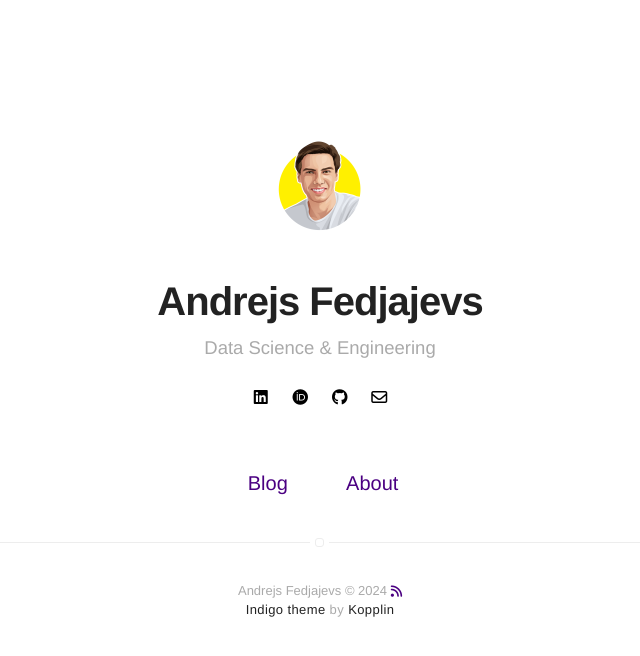
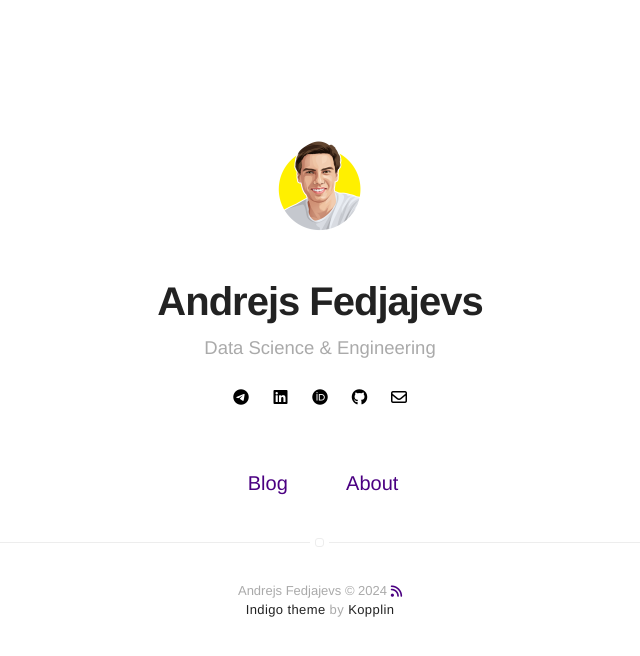
Before and after one commit to fluentnumbers/fluentnumbers.github.io, a Jekyll site: the page built from index.html, in a window 1280 px wide. Shown: the top 656 px of the page, without its empty margins (320-960 px from the left). Built offline with Jekyll 4.4.1, drawn with Linux system fonts in a browser that asks for light colours; nearby versions of some CDN libraries.

Commit message:
adding TG link

```diff
--- a/_config.yml
+++ b/_config.yml
@@ -4,7 +4,6 @@ bio: Data Science & Engineering
 
 # twitter summary info
 description: do you also like when numbers have value?
-
 
 # if it's an external image, update below for true
 # better with square images
@@ -41,6 +40,7 @@ disqus:
 linkedin: fedjajevs
 orcid: 0000-0002-3047-9329
 github: fluentnumbers
+telegram: fluentnumbers
 email: andrejs.fedjajevs@outlook.com
 
 authors:
@@ -114,11 +114,4 @@ compress_html:
       - development
       - stage
 
-exclude:
-  [
-    "README.md",
-    "Gemfile",
-    "Gemfile.lock",
-    "FAQ.md",
-    "vendor",
-  ]
+exclude: ["README.md", "Gemfile", "Gemfile.lock", "FAQ.md", "vendor"]
--- a/_includes/social-links.html
+++ b/_includes/social-links.html
@@ -2,55 +2,70 @@
 
 <div class="social-links">
     {% if site.facebook %}
-        <a class="link" data-title="facebook.com/{{ site.facebook }}" href="https://facebook.com/{{ site.facebook }}" target="_blank" rel="noopener">
+    <a class="link" data-title="facebook.com/{{ site.facebook }}" href="https://facebook.com/{{ site.facebook }}"
+        target="_blank" rel="noopener">
         <i class="fa-brands fa-facebook"></i>
     </a>
     {% endif %}
 
     {% if site.twitter %}
-        <a class="link" data-title="twitter.com/{{ site.twitter }}" href="https://twitter.com/{{ site.twitter }}" target="_blank" rel="noopener">
+    <a class="link" data-title="twitter.com/{{ site.twitter }}" href="https://twitter.com/{{ site.twitter }}"
+        target="_blank" rel="noopener">
         <i class="fa-brands fa-twitter"></i>
     </a>
     {% endif %}
 
     {% if site.instagram %}
-        <a class="link" data-title="instagram.com/{{ site.instagram }}" href="https://instagram.com/{{ site.instagram }}" target="_blank"  rel="noopener">
+    <a class="link" data-title="instagram.com/{{ site.instagram }}" href="https://instagram.com/{{ site.instagram }}"
+        target="_blank" rel="noopener">
         <i class="fa-brands fa-instagram"></i>
     </a>
     {% endif %}
 
+    {% if site.telegram %}
+    <a class="link" data-title="t.me/{{ site.telegram }}" href="https://t.me/{{ site.telegram }}" target="_blank"
+        rel="noopener">
+        <i class="fa-brands fa-telegram"></i>
+    </a>
+    {% endif %}
+
     {% if site.linkedin %}
-        <a class="link" data-title="linkedin.com/in/{{ site.linkedin }}" href="https://www.linkedin.com/in/{{ site.linkedin }}" target="_blank"  rel="noopener">
+    <a class="link" data-title="linkedin.com/in/{{ site.linkedin }}"
+        href="https://www.linkedin.com/in/{{ site.linkedin }}" target="_blank" rel="noopener">
         <i class="fa-brands fa-linkedin"></i>
     </a>
     {% endif %}
 
     {% if site.orcid %}
-        <a class="link" data-title="orcid.org/{{ site.orcid }}" href="https://orcid.org/{{ site.orcid }}" target="_blank"  rel="noopener">
+    <a class="link" data-title="orcid.org/{{ site.orcid }}" href="https://orcid.org/{{ site.orcid }}" target="_blank"
+        rel="noopener">
         <i class="fa-brands fa-orcid"></i>
     </a>
     {% endif %}
 
     {% if site.github %}
-        <a class="link" data-title="github.com/{{ site.github }}" href="https://github.com/{{ site.github }}" target="_blank"  rel="noopener">
+    <a class="link" data-title="github.com/{{ site.github }}" href="https://github.com/{{ site.github }}"
+        target="_blank" rel="noopener">
         <i class="fa-brands fa-github"></i>
     </a>
     {% endif %}
 
     {% if site.itchio %}
-        <a class="link" data-title="{{ site.itchio }}.itch.io/" href="https://{{ site.itchio }}.itch.io/" target="_blank"  rel="noopener">
+    <a class="link" data-title="{{ site.itchio }}.itch.io/" href="https://{{ site.itchio }}.itch.io/" target="_blank"
+        rel="noopener">
         <i class="fa-brands fa-itch-io"></i>
     </a>
     {% endif %}
 
     {% if site.twitch %}
-        <a class="link" data-title="www.twitch.tv/{{ site.twitch }}" href="https://www.twitch.tv/{{ site.twitch }}" target="_blank"  rel="noopener">
+    <a class="link" data-title="www.twitch.tv/{{ site.twitch }}" href="https://www.twitch.tv/{{ site.twitch }}"
+        target="_blank" rel="noopener">
         <i class="fa-brands fa-twitch"></i>
     </a>
     {% endif %}
 
     {% if site.email %}
-        <a class="link" data-title="{{ site.email }}" href="mailto:{{ site.email }}"  rel="noopener">
+    <a class="link" data-title="{{ site.email }}" href="mailto:{{ site.email }}" rel="noopener">
         <i class="fa-regular fa-envelope"></i>
     </a>
     {% endif %}
```
Also changed, not shown: 1 other file. Lines whose indentation alone changed are shown as unchanged.
